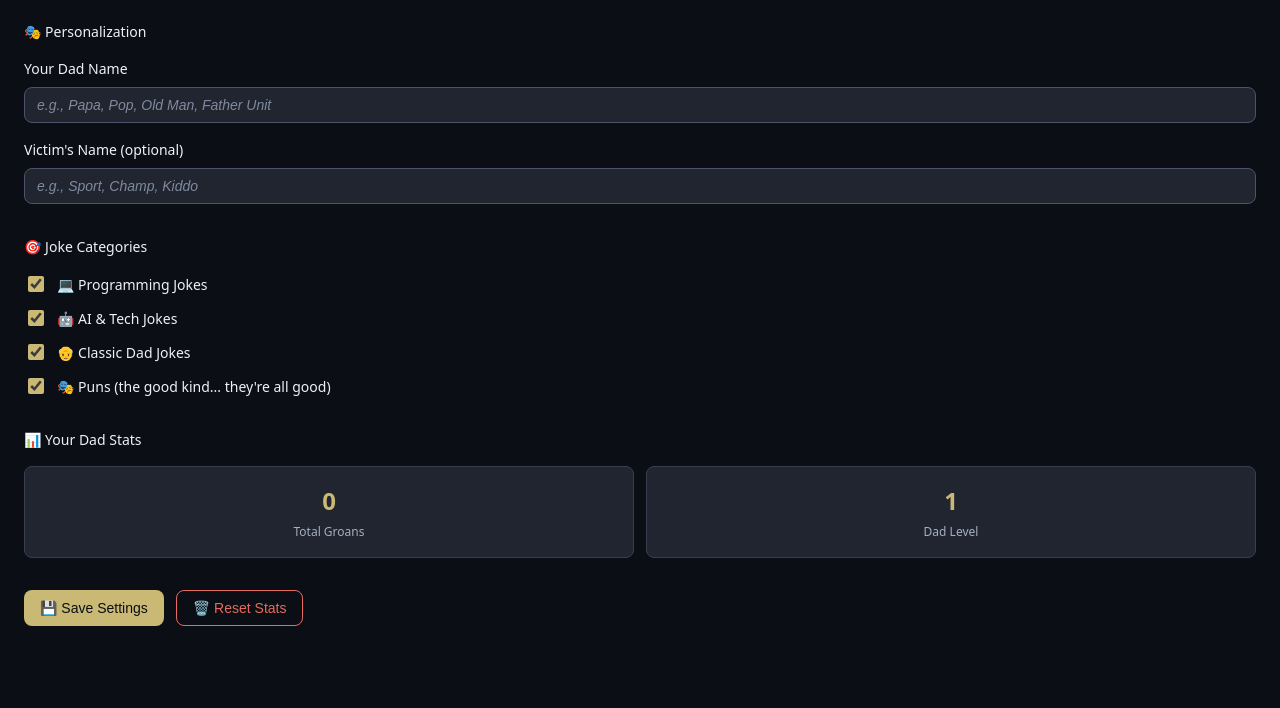
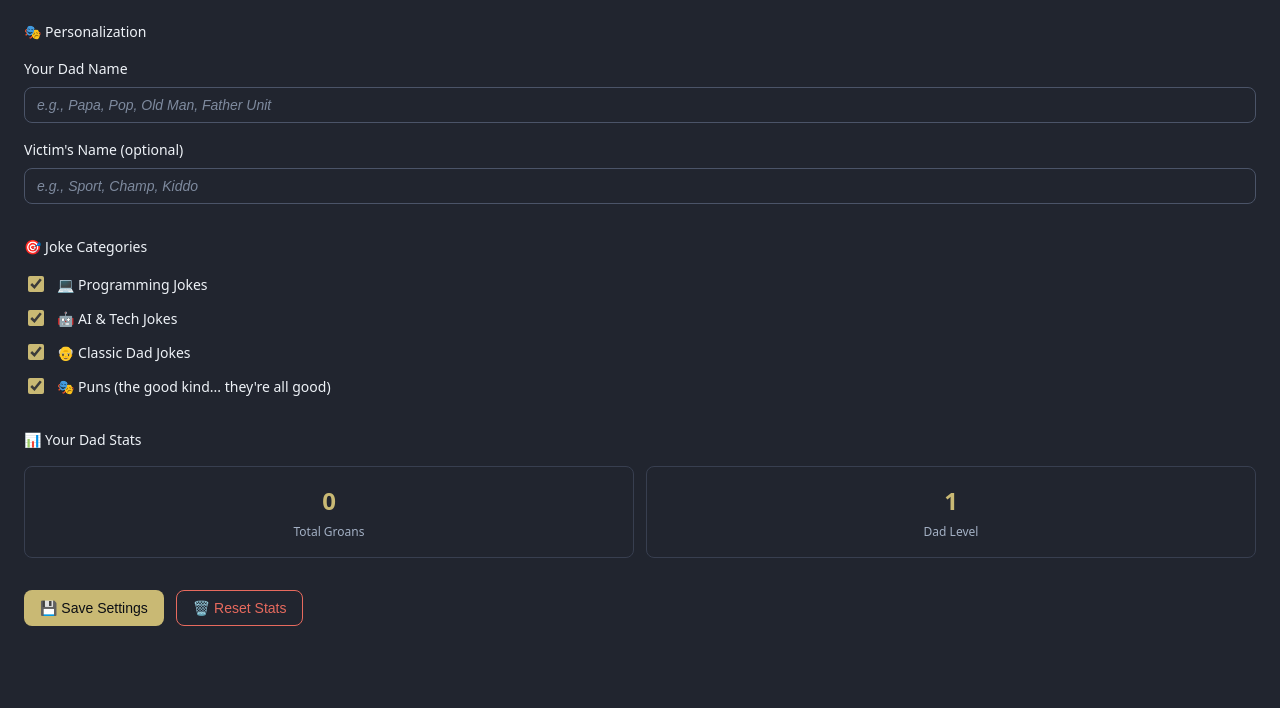
Before and after one commit to jpshackelford/oh-examples, a website: page agent-canvas-extensions/dad-jokes/settings.html in a window 1280 px wide. Shown: the part 92-800 px from the top of the page. Drawn offline with Linux system fonts and the light colour scheme.

Commit message:
fix(dad-jokes): try cool-grey-925 (#21252F) for settings background
Testing if this lighter shade matches the settings content area better.

Co-authored-by: openhands <openhands@all-hands.dev>

```diff
--- a/agent-canvas-extensions/dad-jokes/settings.html
+++ b/agent-canvas-extensions/dad-jokes/settings.html
@@ -51,7 +51,7 @@
       html, body {
         /* Use the actual AgentCanvas base color instead of transparent
            since sandboxed iframes don't always support transparency */
-        background-color: #0B0E14; /* --cool-grey-950 / --oh-background */
+        background-color: #21252F; /* --cool-grey-925 / --oh-surface */
       }
 
       body {
```
